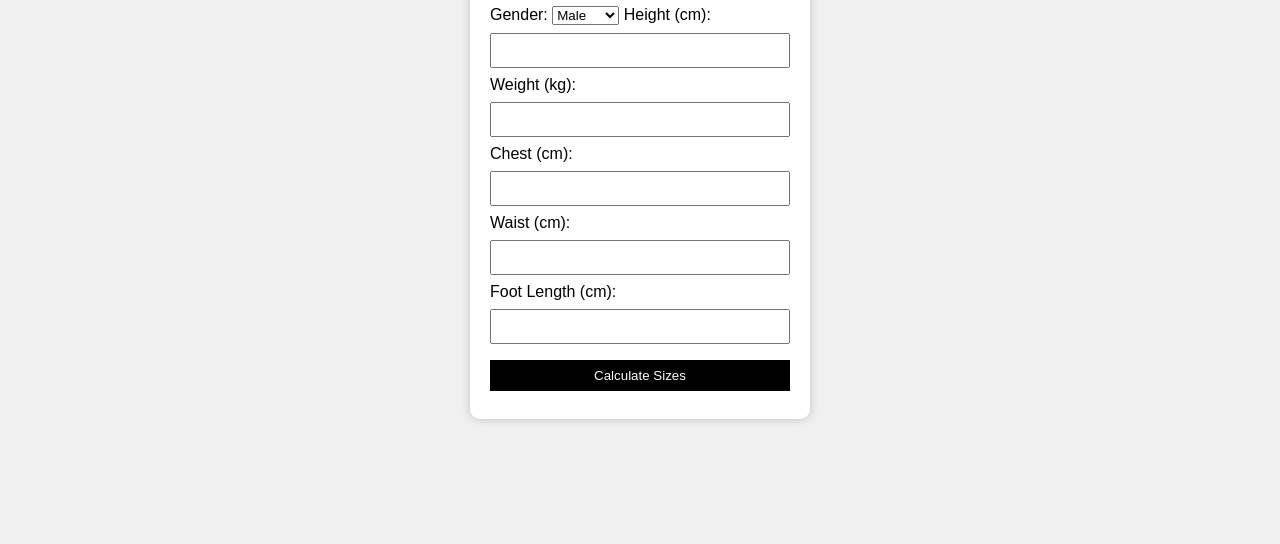
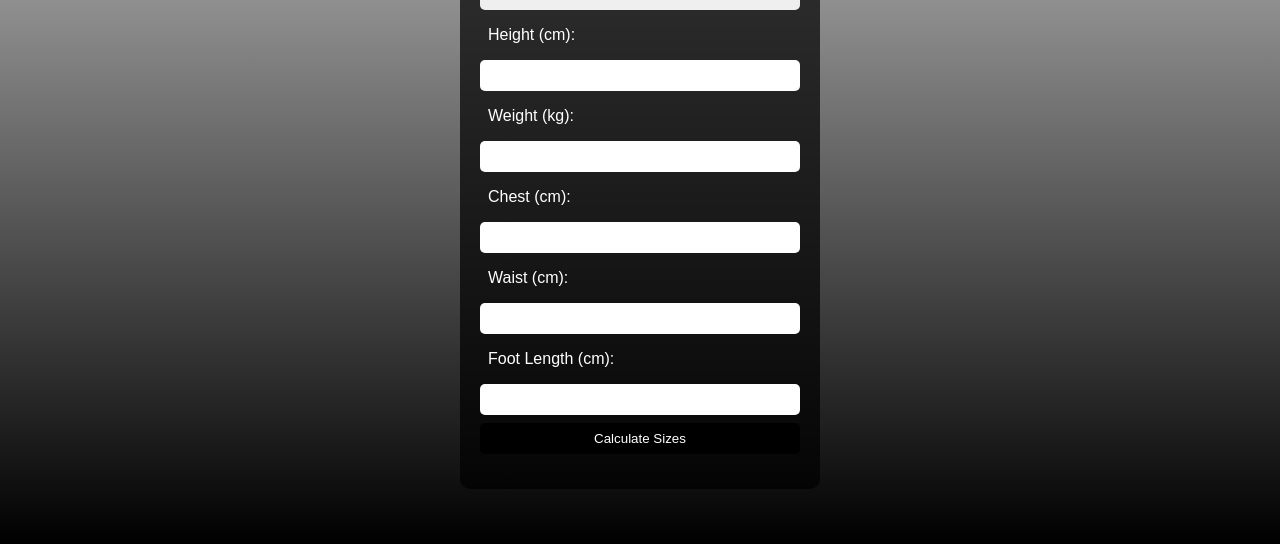
Before and after one commit to gz0317/android-applications, a plain HTML site: page index.html in a window 1280 px wide. Shown: the part 256-800 px from the top of the page. Drawn offline with Linux system fonts and the light colour scheme.

Commit message:
Update style.css

```diff
--- a/style.css
+++ b/style.css
@@ -1,6 +1,7 @@
 body {
     font-family: Arial, sans-serif;
-    background: #f0f0f0;
+    background: linear-gradient(to bottom, #d3d3d3, #000000);
+    color: #fff;
     display: flex;
     justify-content: center;
     align-items: center;
@@ -9,18 +10,23 @@ body {
 }
 
 .container {
-    background: white;
+    background: rgba(0, 0, 0, 0.7);
     padding: 20px;
     border-radius: 10px;
-    box-shadow: 0px 0px 10px rgba(0,0,0,0.2);
-    width: 300px;
+    width: 320px;
 }
 
-input, button {
+label, select, input, button {
+    display: block;
     width: 100%;
+    margin: 8px 0;
     padding: 8px;
-    margin: 8px 0;
     box-sizing: border-box;
+}
+
+input, select {
+    border-radius: 5px;
+    border: none;
 }
 
 button {
@@ -28,8 +34,13 @@ button {
     color: white;
     border: none;
     cursor: pointer;
+    border-radius: 5px;
 }
 
 button:hover {
     opacity: 0.8;
 }
+
+#result {
+    margin-top: 15px;
+}
```
